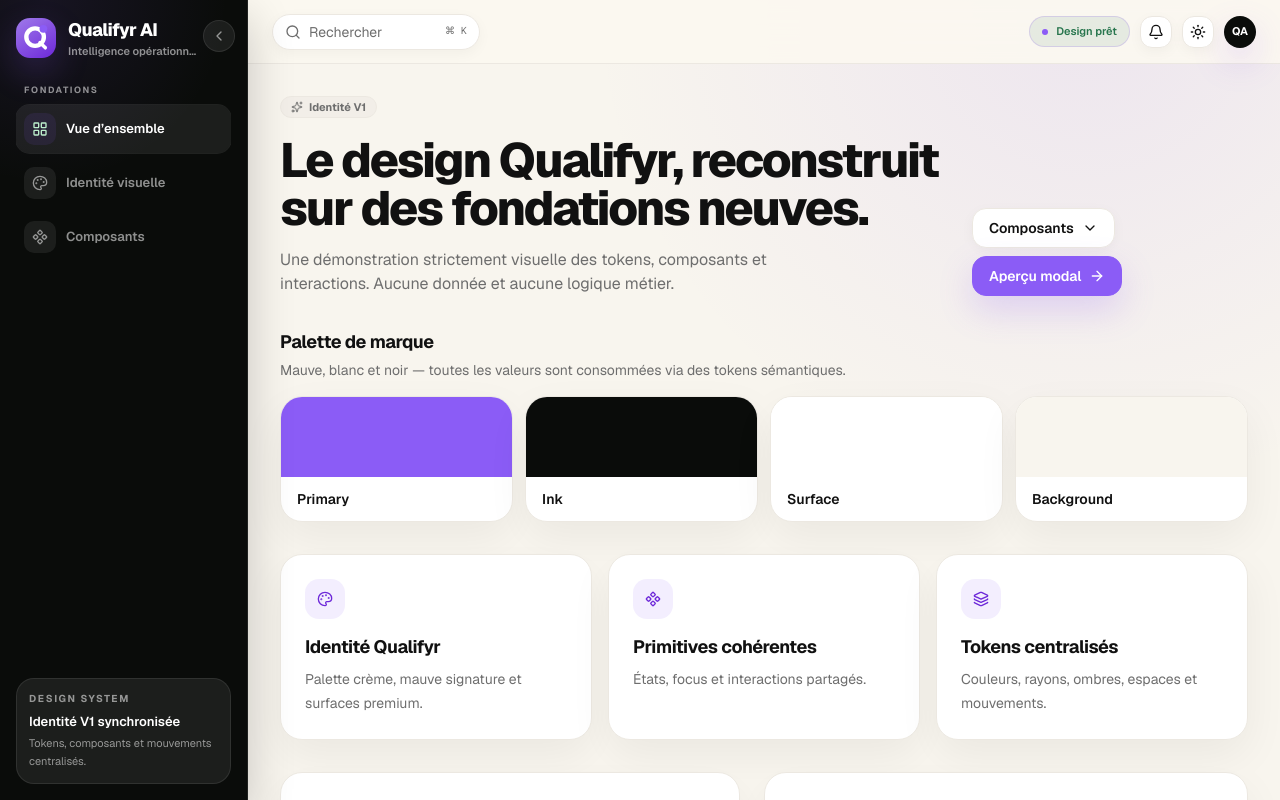
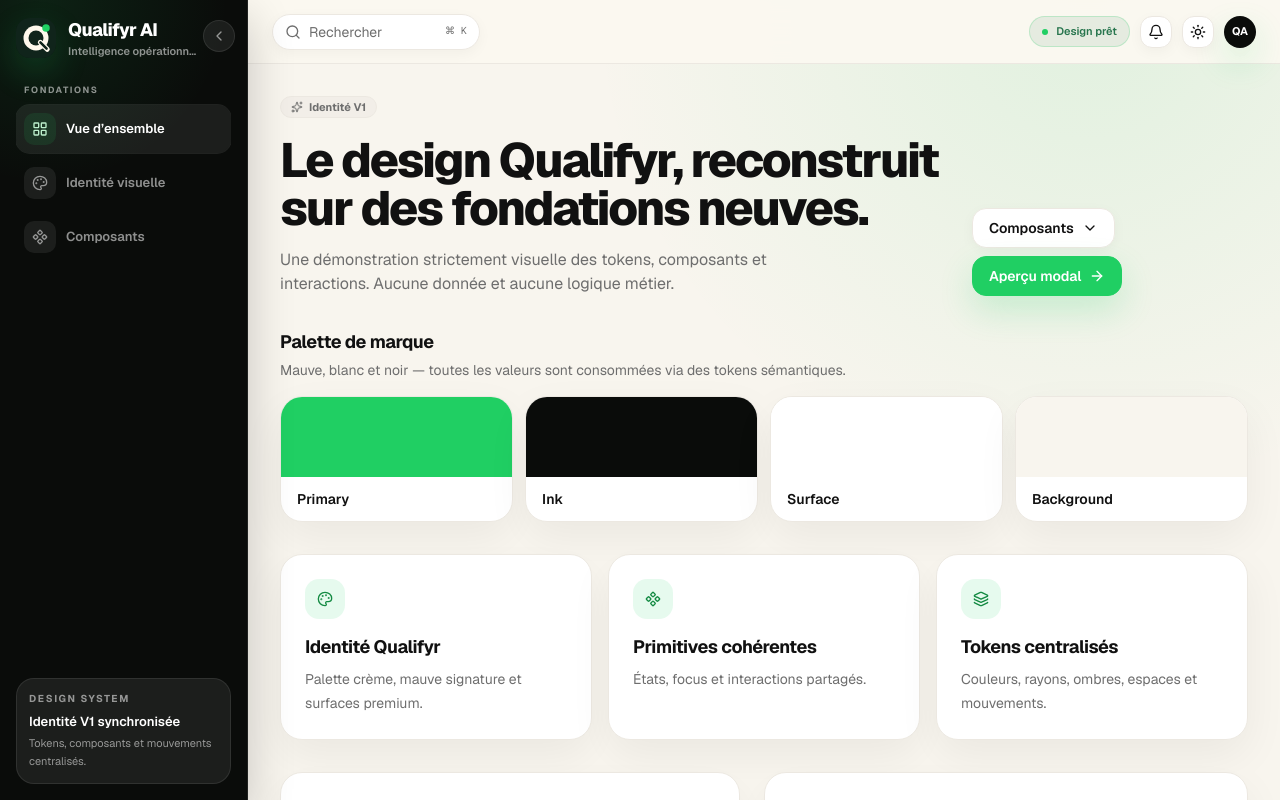
Before and after one commit to Dorianpmy/qualifyr-AI-v2, a Next.js app: page /design-system in a window 1280 px wide. Shown: the top 800 px of the page. Built offline with nearby package versions, Linux system fonts and the light colour scheme.

Commit message:
feat: add platform administration and refresh brand identity

```diff
--- /dev/null
+++ b/src/app/admin/layout.tsx
@@ -0,0 +1,6 @@
+import { requirePlatformAdmin } from "@/server/platform-admin/service";
+
+export default async function PlatformAdminLayout({ children }: { children: React.ReactNode }) {
+  await requirePlatformAdmin();
+  return children;
+}
--- /dev/null
+++ b/src/app/admin/page.tsx
@@ -0,0 +1,67 @@
+import { Building2, FileStack, ShieldCheck, Users } from "lucide-react";
+import Link from "next/link";
+
+import { BrandMark } from "@/components/ui/brand-mark";
+import { Badge } from "@/components/ui/badge";
+import { Button } from "@/components/ui/button";
+import { Card, CardContent, CardHeader, CardTitle } from "@/components/ui/card";
+import { getPlatformOverview } from "@/server/platform-admin/service";
+
+export default async function PlatformAdminPage() {
+  const overview = await getPlatformOverview();
+  const metrics = [
+    { label: "Organisations", value: overview.organizations_count, icon: Building2 },
+    { label: "Utilisateurs", value: overview.users_count, icon: Users },
+    { label: "Dossiers", value: overview.dossiers_count, icon: FileStack },
+  ];
+
+  return (
+    <main className="min-h-dvh bg-background px-4 py-6 sm:px-8">
+      <div className="mx-auto max-w-[var(--content-max)] space-y-6">
+        <header className="qualifyr-glass flex items-center gap-3 rounded-[var(--radius-2xl)] p-4 sm:p-5">
+          <BrandMark />
+          <div>
+            <p className="font-extrabold">Qualifyr AI</p>
+            <p className="text-xs text-muted-foreground">Administration de la plateforme</p>
+          </div>
+          <Badge className="ml-auto gap-1.5" variant="success"><ShieldCheck className="size-3.5" />Platform admin</Badge>
+          <Button asChild variant="glass"><Link href="/app">Retour à l’espace</Link></Button>
+        </header>
+
+        <section>
+          <p className="text-xs font-bold uppercase tracking-[.18em] text-primary">Contrôle SaaS</p>
+          <h1 className="mt-2 text-3xl font-black tracking-[-.04em] sm:text-5xl">Vue globale de Qualifyr AI</h1>
+          <p className="mt-2 max-w-2xl text-muted-foreground">Un espace interne séparé des organisations clientes et protégé côté serveur.</p>
+        </section>
+
+        <section className="grid gap-4 sm:grid-cols-3">
+          {metrics.map(({ label, value, icon: Icon }) => (
+            <Card key={label} className="qualifyr-glass">
+              <CardContent className="flex items-center gap-4 p-5">
+                <span className="grid size-11 place-items-center rounded-full bg-[var(--primary-soft)] text-primary"><Icon /></span>
+                <div>
+                  <p className="text-sm text-muted-foreground">{label}</p>
+                  <p className="text-3xl font-black">{value}</p>
+                </div>
+              </CardContent>
+            </Card>
+          ))}
+        </section>
+
+        <Card className="qualifyr-glass">
+          <CardHeader><CardTitle>Organisations clientes</CardTitle></CardHeader>
+          <CardContent className="grid gap-3">
+            {overview.organizations.length === 0 ? <p className="text-sm text-muted-foreground">Aucune organisation.</p> : overview.organizations.map((organization) => (
+              <div key={organization.id} className="flex flex-wrap items-center gap-3 rounded-[var(--radius-lg)] border bg-[var(--glass)] p-4">
+                <div className="min-w-0 flex-1"><p className="font-bold">{organization.name}</p><p className="text-xs text-muted-foreground">/{organization.slug}</p></div>
+                <Badge variant="neutral">{organization.members_count} membre(s)</Badge>
+                <Badge variant="neutral">{organization.dossiers_count} dossier(s)</Badge>
+                <Button asChild size="sm" variant="glass"><Link href={`/app/${organization.slug}`}>Ouvrir</Link></Button>
+              </div>
+            ))}
+          </CardContent>
+        </Card>
+      </div>
+    </main>
+  );
+}
--- a/src/app/app/[organizationSlug]/layout.tsx
+++ b/src/app/app/[organizationSlug]/layout.tsx
@@ -1,11 +1,13 @@
 import { OrganizationShell } from "@/features/dashboard/components/organization-shell";
 import { listOrganizationsForUser, requireOrganizationMembership } from "@/server/organizations/service";
+import { isPlatformAdmin } from "@/server/platform-admin/service";
 
 export default async function OrganizationLayout({ children, params }: { children: React.ReactNode; params: Promise<{ organizationSlug: string }> }) {
   const { organizationSlug } = await params;
-  const [current, organizations] = await Promise.all([
+  const [current, organizations, platformAdmin] = await Promise.all([
     requireOrganizationMembership(organizationSlug),
     listOrganizationsForUser(),
+    isPlatformAdmin(),
   ]);
-  return <OrganizationShell organizations={organizations} current={current}>{children}</OrganizationShell>;
+  return <OrganizationShell organizations={organizations} current={current} isPlatformAdmin={platformAdmin}>{children}</OrganizationShell>;
 }
--- a/src/components/ui/brand-mark.tsx
+++ b/src/components/ui/brand-mark.tsx
@@ -2,11 +2,14 @@
 
 export function BrandMark({ className }: { className?: string }) {
   return (
-    <span className={cn("grid size-10 shrink-0 place-items-center rounded-[var(--radius-md)] bg-[linear-gradient(145deg,var(--primary-hover),var(--primary-strong))] text-[var(--on-dark)] shadow-[var(--shadow-primary)]", className)} aria-hidden="true">
-      <svg viewBox="0 0 64 64" className="size-[1.95rem]" aria-hidden="true">
-        <circle cx="31" cy="31" r="18" fill="none" stroke="currentColor" strokeWidth="9" />
-        <path d="M41 42 52 53" fill="none" stroke="currentColor" strokeLinecap="round" strokeWidth="7" />
-        <circle cx="48" cy="14" r="8" fill="var(--primary)" />
+    <span className={cn("grid size-10 shrink-0 place-items-center overflow-hidden rounded-[var(--radius-md)] shadow-[var(--shadow-primary)]", className)} aria-hidden="true">
+      <svg viewBox="0 0 64 64" className="size-full" aria-hidden="true">
+        <rect width="64" height="64" rx="18" fill="#10241B" />
+        <circle cx="32" cy="32" r="20" fill="#FFF8EC" />
+        <circle cx="32" cy="32" r="12" fill="#10241B" />
+        <path d="M39 39 50 50" stroke="#FFF8EC" strokeWidth="8" strokeLinecap="round" />
+        <path d="M39 39 49 49" stroke="#10241B" strokeWidth="4" strokeLinecap="round" />
+        <circle cx="48" cy="16" r="6" fill="#20CF63" />
       </svg>
     </span>
   );
--- a/src/features/dashboard/components/organization-shell.tsx
+++ b/src/features/dashboard/components/organization-shell.tsx
@@ -12,6 +12,7 @@
   Menu,
   Plus,
   Settings2,
+  ShieldCheck,
   Users,
 } from "lucide-react";
 
@@ -36,6 +37,7 @@
   children: React.ReactNode;
   organizations: OrganizationSummary[];
   current: OrganizationSummary;
+  isPlatformAdmin?: boolean;
 };
 
 const navigation = [
@@ -107,7 +109,7 @@
   );
 }
 
-export function OrganizationShell({ children, organizations, current }: OrganizationShellProps) {
+export function OrganizationShell({ children, organizations, current, isPlatformAdmin = false }: OrganizationShellProps) {
   const pathname = usePathname();
 
   return (
@@ -125,6 +127,7 @@
           <Navigation slug={current.slug} pathname={pathname} />
         </div>
         <div className="relative grid gap-2.5 border-t border-[var(--sidebar-border)] pt-4">
+          {isPlatformAdmin ? <Button asChild variant="glass" className="justify-start text-[var(--on-dark)]"><Link href="/admin"><ShieldCheck aria-hidden="true" />Administration SaaS</Link></Button> : null}
           <Button asChild variant="ghost" className="justify-start text-[var(--sidebar-muted)] hover:text-[var(--on-dark)]">
             <Link href="/app/onboarding"><Plus aria-hidden="true" />Créer une organisation</Link>
           </Button>
--- /dev/null
+++ b/src/server/platform-admin/service.ts
@@ -0,0 +1,43 @@
+import "server-only";
+
+import { redirect } from "next/navigation";
+
+import { createClient } from "@/lib/supabase/server";
+import { requireAuthContext } from "@/server/auth/get-auth-context";
+
+export type PlatformOrganization = {
+  id: string;
+  name: string;
+  slug: string;
+  created_at: string;
+  members_count: number;
+  dossiers_count: number;
+};
+
+export type PlatformOverview = {
+  organizations_count: number;
+  users_count: number;
+  dossiers_count: number;
+  organizations: PlatformOrganization[];
+};
+
+export async function isPlatformAdmin() {
+  await requireAuthContext();
+  const supabase = await createClient();
+  const { data, error } = await supabase.rpc("is_platform_admin");
+  return !error && data === true;
+}
+
+export async function requirePlatformAdmin() {
+  if (!(await isPlatformAdmin())) redirect("/app");
+}
+
+export async function getPlatformOverview(): Promise<PlatformOverview> {
+  await requirePlatformAdmin();
+  const supabase = await createClient();
+  const { data, error } = await supabase.rpc("get_platform_admin_overview");
+  if (error || !data || typeof data !== "object" || Array.isArray(data)) {
+    throw new Error("platform_overview_unavailable");
+  }
+  return data as unknown as PlatformOverview;
+}
--- a/src/styles/tokens.css
+++ b/src/styles/tokens.css
@@ -11,12 +11,12 @@
   --card-foreground: var(--foreground);
   --popover: var(--surface-elevated);
   --popover-foreground: var(--foreground);
-  --primary: #8b5cf6;
-  --primary-hover: #9f7aea;
-  --primary-strong: #6d28d9;
+  --primary: #20cf63;
+  --primary-hover: #35db77;
+  --primary-strong: #138a42;
   --primary-foreground: #ffffff;
-  --primary-soft: rgb(139 92 246 / 10%);
-  --primary-border: rgb(139 92 246 / 24%);
+  --primary-soft: rgb(32 207 99 / 11%);
+  --primary-border: rgb(32 207 99 / 26%);
   --secondary: #f2eee8;
   --secondary-foreground: #292723;
   --muted: #f2eee8;
@@ -36,7 +36,7 @@
   --border-strong: #ddd7ce;
   --input: var(--border);
   --ring: var(--primary);
-  --selection: rgb(139 92 246 / 24%);
+  --selection: rgb(32 207 99 / 24%);
   --on-dark: #ffffff;
   --overlay: rgb(7 16 11 / 48%);
 
@@ -54,10 +54,11 @@
   --header: rgb(251 248 241 / 94%);
 
   /* Glass and blur */
-  --glass: rgb(255 255 255 / 72%);
-  --glass-strong: rgb(255 255 255 / 86%);
-  --glass-border: rgb(255 255 255 / 58%);
-  --glass-highlight: rgb(255 255 255 / 42%);
+  --glass: rgb(255 255 255 / 58%);
+  --glass-strong: rgb(255 255 255 / 76%);
+  --glass-border: rgb(255 255 255 / 72%);
+  --glass-highlight: rgb(255 255 255 / 68%);
+  --glass-tint: rgb(32 207 99 / 5%);
   --blur-soft: 10px;
   --blur-medium: 16px;
   --blur-strong: 24px;
@@ -67,9 +68,9 @@
   --shadow-soft: 0 10px 28px rgb(17 17 17 / 5%);
   --shadow-card: 0 16px 44px rgb(17 17 17 / 5.5%);
   --shadow-hover: 0 22px 58px rgb(17 17 17 / 8.5%);
-  --shadow-primary: 0 14px 34px rgb(139 92 246 / 22%);
+  --shadow-primary: 0 14px 34px rgb(32 207 99 / 20%);
   --shadow-sidebar: 0 18px 44px rgb(0 0 0 / 20%);
-  --shadow-focus: 0 0 0 4px rgb(139 92 246 / 20%);
+  --shadow-focus: 0 0 0 4px rgb(32 207 99 / 20%);
 
   /* Radius */
   --radius: 1rem;
--- a/src/types/database.generated.ts
+++ b/src/types/database.generated.ts
@@ -1559,6 +1559,14 @@
       [_ in never]: never
     }
     Functions: {
+      get_platform_admin_overview: {
+        Args: Record<PropertyKey, never>
+        Returns: Json
+      }
+      is_platform_admin: {
+        Args: Record<PropertyKey, never>
+        Returns: boolean
+      }
       accept_organization_invitation: {
         Args: { raw_token: string }
         Returns: {
```
Also changed, not shown: src/app/globals.css (+15 -1 lines), src/app/icon.svg (added), 1 other file (tests, documents, lock files or other folders).
